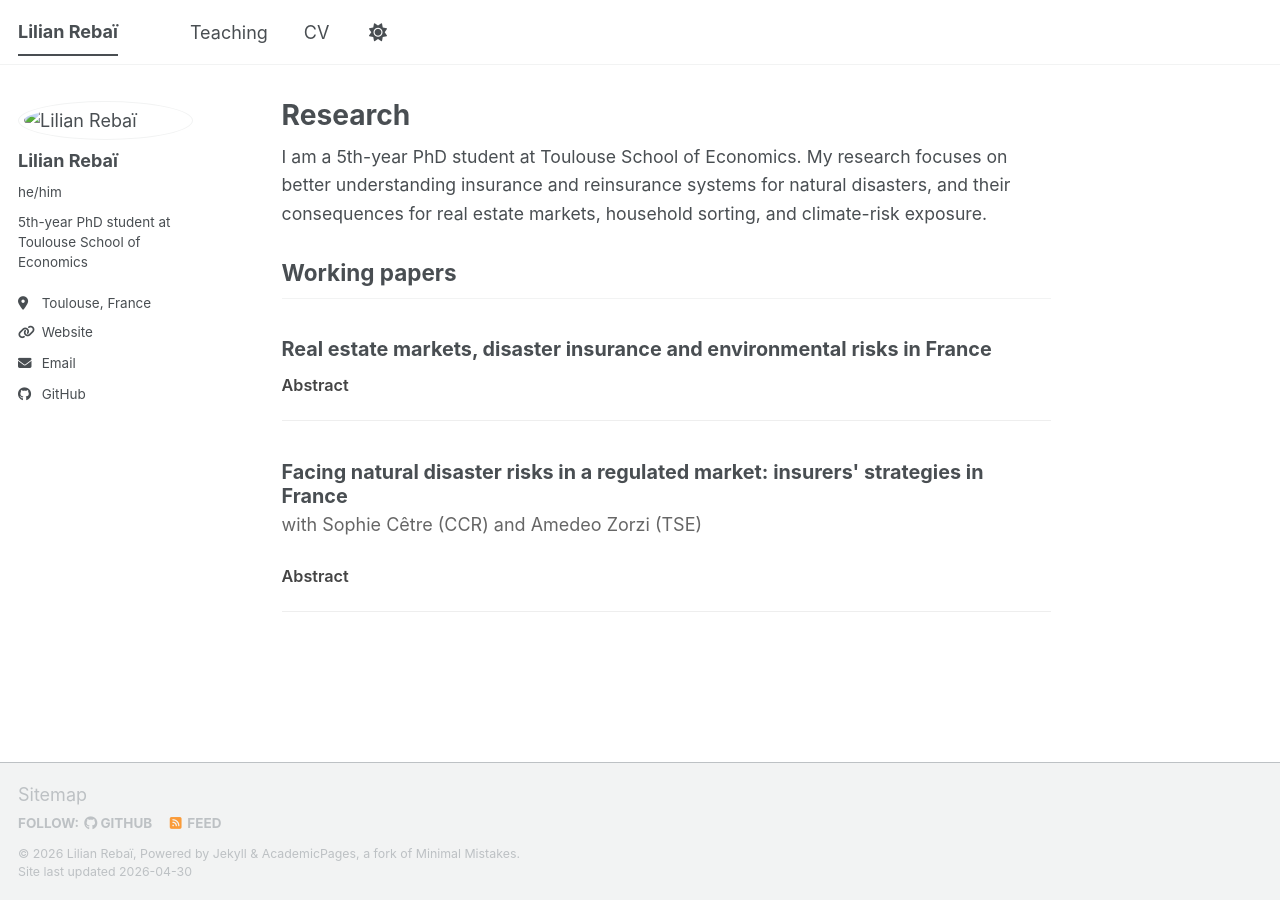
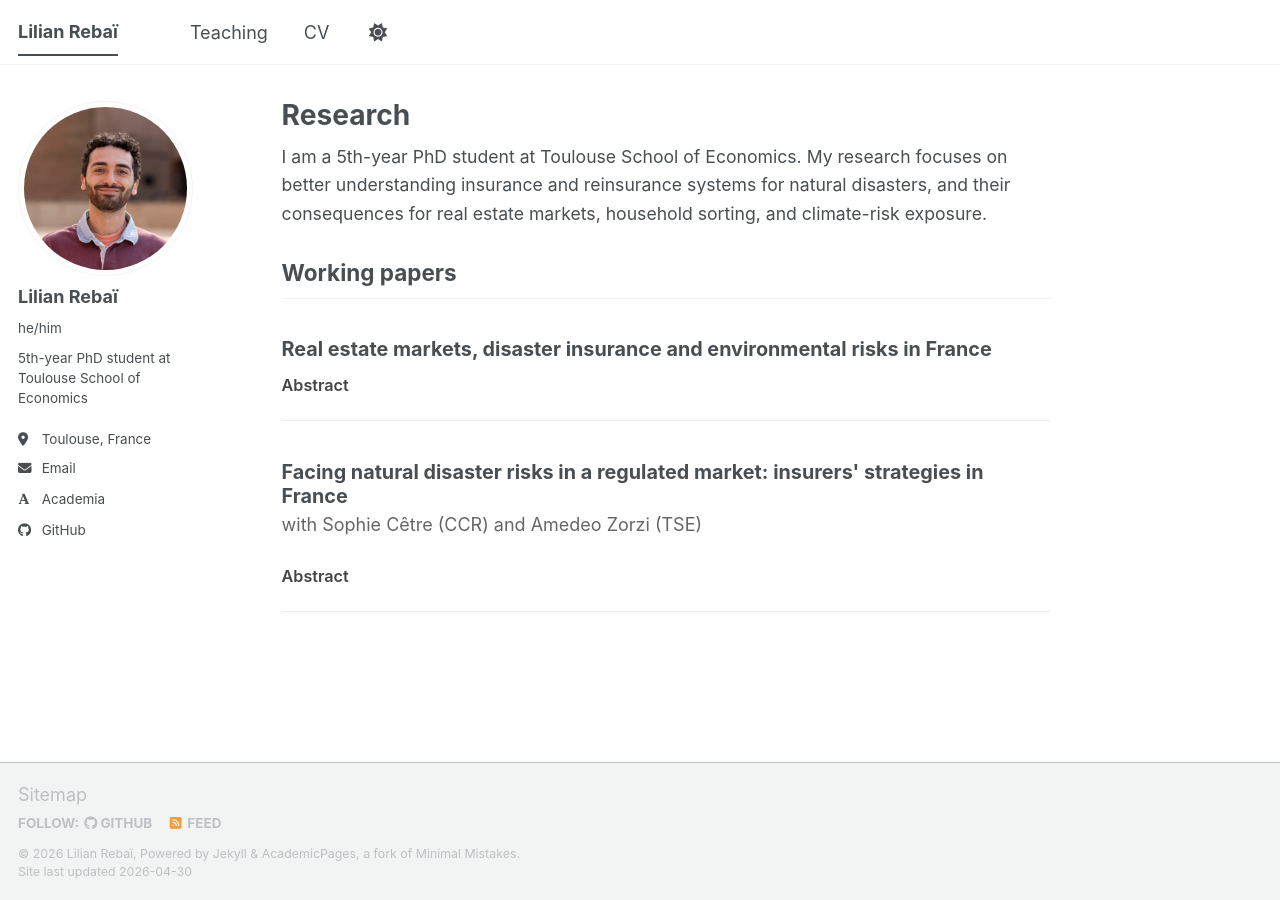
Before and after one commit to lilianrebai/lilianrebai.github.io, a Jekyll site: the page built from _pages/about.md, in a window 1280 px wide. Built offline with Jekyll 4.4.1, drawn with Linux system fonts in a browser that asks for light colours; some web fonts are replaced; a script bundle is joined from its source files by our own code; library files that are not in the unit come from our copies.

Commit message:
Update _config.yml

```diff
--- a/_config.yml
+++ b/_config.yml
@@ -23,17 +23,17 @@ repository               : "lilianrebai/lilianrebai.github.io"
 #               Additional customization can be done by editing /_includes/author-profile.html
 author:
   # Biographic information
-  avatar           : "/images/profile_cropped.jpg"
+  avatar           : "profile_cropped.jpg"
   name             : "Lilian Rebaï"
   pronouns         : "he/him"
   bio              : "5th-year PhD student at Toulouse School of Economics"
   location         : "Toulouse, France"
   employer         : #"Red Brick University"
-  uri              : "https://www.tse-fr.eu/fr/people/lilian-rebai"
+  uri              : #"https://www.tse-fr.eu/fr/people/lilian-rebai"
   email            : "lilian.rebai@tse-fr.eu"
 
   # Academic websites
-  academia         : #"https://www.tse-fr.eu/fr/people/lilian-rebai"
+  academia         : "https://www.tse-fr.eu/fr/people/lilian-rebai"
   arxiv            : # URL - Update with the correct link to your profile
   googlescholar    : #"https://scholar.google.com/citations?user=PS_CX0AAAAAJ"
   inspire-hep      : # URL
```
